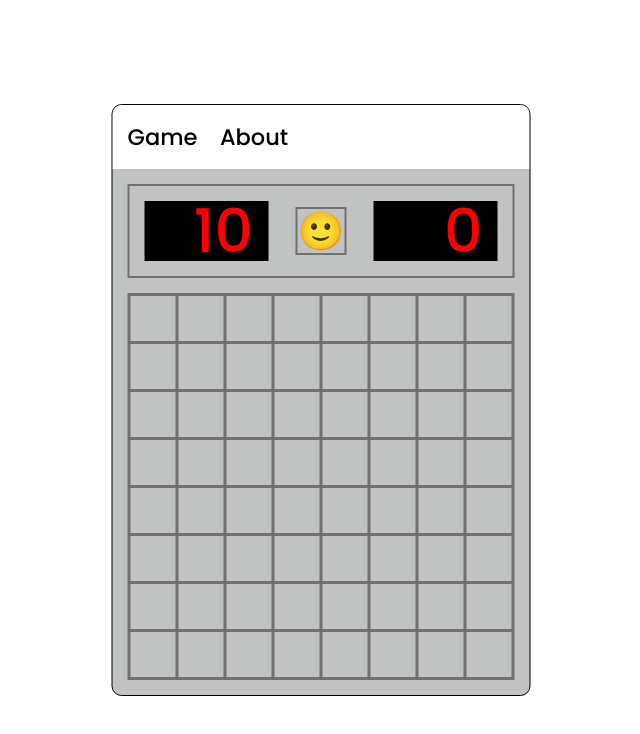
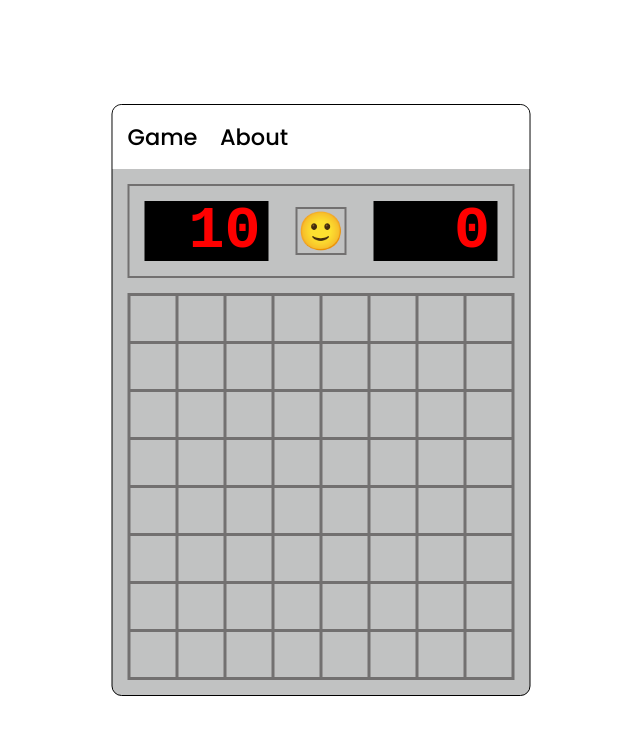
Before and after one commit to Chas-Henrik/Minesweeper, a plain HTML site: page index.html in a window 1280 px wide. Shown: the whole page, without its empty margins (319-959 px from the left). Drawn offline with Linux system fonts and the light colour scheme.

Commit message:
Used monospaced font in score board

```diff
--- a/css/index.css
+++ b/css/index.css
@@ -170,9 +170,12 @@ body {
 }
 
 .game-score-info {
+    font-family: 'Courier New', Courier, monospace;
+    font-weight: 700;
     width: 35%;
     height: auto;
     background-color: var(--tertiary-background-color);
+    overflow: hidden;
 }
 
 .game-start-button {
@@ -193,7 +196,7 @@ body {
 .game-score-info {
     background-color: var(--tertiary-background-color);
     color: red;
-    padding: 0 1rem;
+    padding: 0 0.5rem;
     text-align: right;
     display: flex;
     justify-content: flex-end;
```
